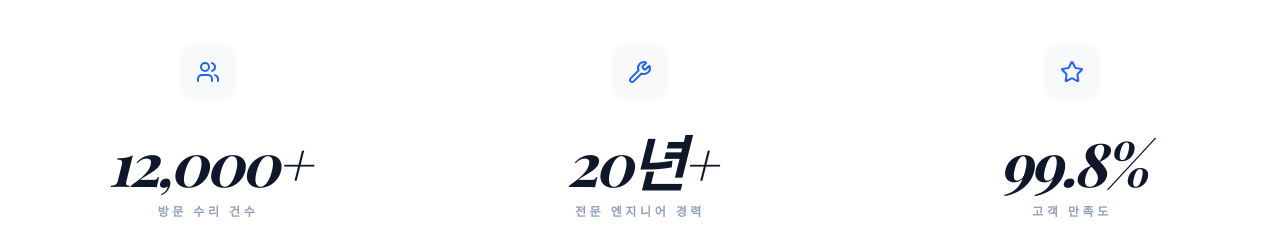
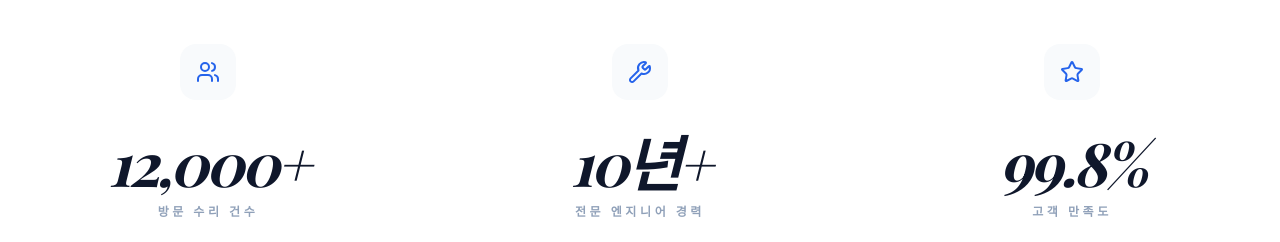
Before and after one commit to themeg87/bucoms_web, a React (Vite) app: page / in a window 1280 px wide. Shown: the part 4120-4362 px from the top of the page. Built offline with nearby package versions, Linux system fonts and the light colour scheme; a web font is replaced by a local one.

Commit message:
feat: Update engineer experience to 10 years
Corrects the displayed number of years of experience for expert engineers from "20년+" to "10년+" to accurately reflect the service's current claims.

```diff
--- a/src/App.tsx
+++ b/src/App.tsx
@@ -697,7 +697,7 @@ export default function App() {
           <div className="grid md:grid-cols-3 gap-16">
             {[
               { label: "방문 수리 건수", value: "12,000+", icon: <Users /> },
-              { label: "전문 엔지니어 경력", value: "20년+", icon: <Wrench /> },
+              { label: "전문 엔지니어 경력", value: "10년+", icon: <Wrench /> },
               { label: "고객 만족도", value: "99.8%", icon: <Star /> }
             ].map((stat, i) => (
               <div key={i} className="text-center group">
```
